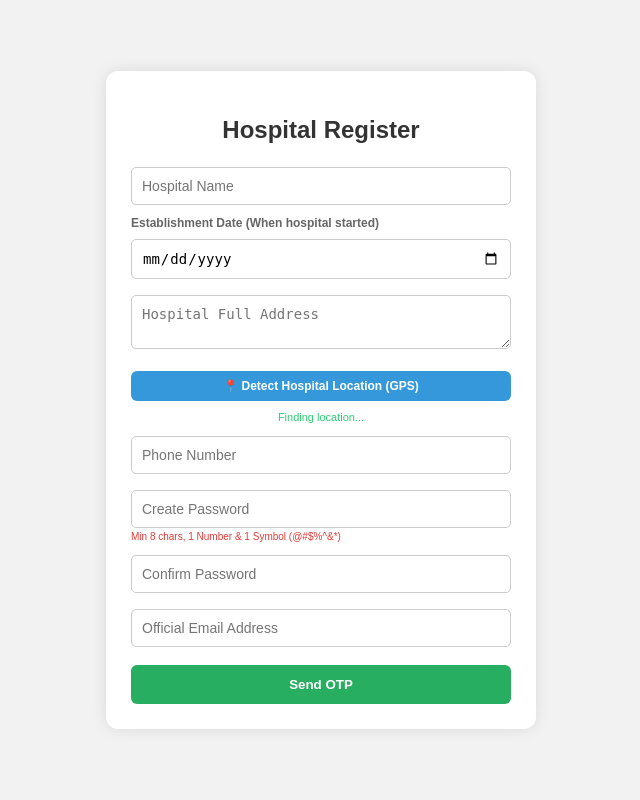
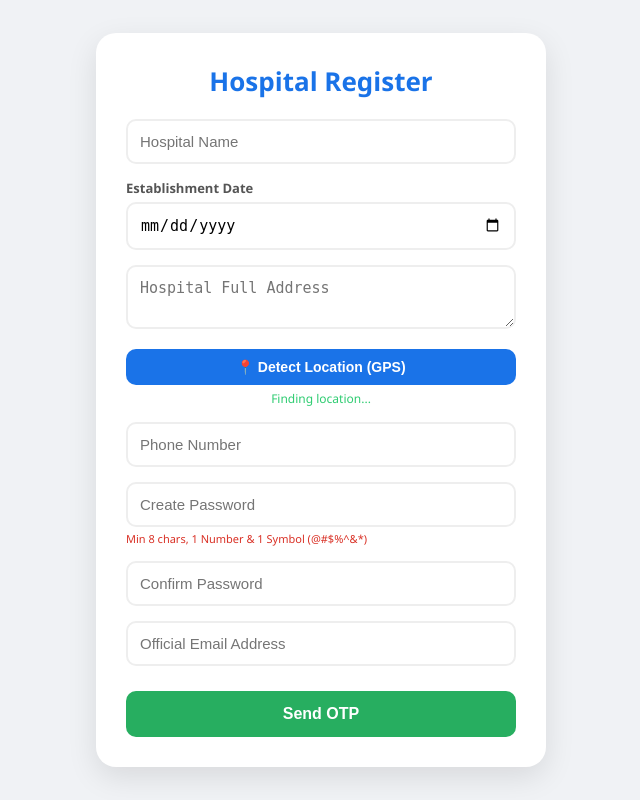
Before and after one commit to hp619/HP, a Flask app: page /register/hospital in a window 1280 px wide. Shown: the whole page, without its empty margins (319-959 px from the left). Run offline with Flask 3, Linux system fonts and the light colour scheme.

Commit message:
Update hospital_register.html

```diff
--- a/templates/hospital_register.html
+++ b/templates/hospital_register.html
@@ -1,51 +1,133 @@
 <!DOCTYPE html>
-<html>
+<html lang="en">
 <head>
+    <meta charset="UTF-8">
+    <meta name="viewport" content="width=device-width, initial-scale=1.0">
     <title>Hospital Registration</title>
     <style>
-        body { font-family: Arial; background: #f2f2f2; display: flex; justify-content: center; align-items: center; height: 100vh; margin: 0; }
-        .card { width: 380px; background: white; padding: 25px; border-radius: 12px; box-shadow: 0 0 15px rgba(0,0,0,0.1); }
-        h2 { text-align: center; color: #333; margin-bottom: 15px; }
-        input, textarea { width: 100%; padding: 10px; margin: 8px 0; border: 1px solid #ccc; border-radius: 5px; box-sizing: border-box; font-size: 14px; }
-        label { font-size: 12px; color: #666; font-weight: bold; }
-        button { width: 100%; padding: 12px; background: #27ae60; color: white; border: none; border-radius: 6px; cursor: pointer; font-weight: bold; margin-top: 10px; }
-        .pass-hint { font-size: 10px; color: #e53935; display: block; margin-top: -5px; margin-bottom: 5px; }
-        #otp-box { display:none; padding:10px; background:#f0fff4; border:1px dashed green; margin-top:10px; }
+        * { box-sizing: border-box; margin: 0; padding: 0; }
+        body {
+            font-family: 'Segoe UI', Arial, sans-serif;
+            background: #f0f2f5;
+            display: flex;
+            justify-content: center;
+            align-items: center;
+            min-height: 100vh;
+            padding: 20px;
+        }
+        .card {
+            width: 100%;
+            max-width: 450px;
+            background: white;
+            padding: 30px;
+            border-radius: 20px;
+            box-shadow: 0 10px 30px rgba(0,0,0,0.1);
+        }
+        h2 { text-align: center; color: #1a73e8; margin-bottom: 20px; font-size: 26px; }
 
-        /* Naya Styles GPS button ke liye */
-        .gps-btn { background: #3498db; margin-bottom: 10px; font-size: 12px; padding: 8px; }
-        .gps-status { font-size: 11px; color: #2ecc71; text-align: center; display: block; margin-bottom: 5px; }
+        .form-group { margin-bottom: 15px; }
+        label { font-size: 13px; color: #555; font-weight: 600; display: block; margin-bottom: 5px; }
+
+        input, textarea {
+            width: 100%;
+            padding: 12px;
+            border: 2px solid #eee;
+            border-radius: 10px;
+            font-size: 15px;
+            outline: none;
+            transition: 0.3s;
+        }
+        input:focus, textarea:focus { border-color: #1a73e8; background: #f8fbff; }
+
+        button {
+            width: 100%;
+            padding: 14px;
+            background: #27ae60;
+            color: white;
+            border: none;
+            border-radius: 10px;
+            cursor: pointer;
+            font-size: 16px;
+            font-weight: bold;
+            margin-top: 10px;
+            transition: 0.3s;
+        }
+        button:hover { background: #219150; transform: translateY(-1px); }
+
+        .gps-btn {
+            background: #1a73e8;
+            margin-bottom: 5px;
+            font-size: 14px;
+            padding: 10px;
+            display: flex;
+            align-items: center;
+            justify-content: center;
+            gap: 8px;
+        }
+        .gps-btn:hover { background: #1557b0; }
+
+        .gps-status { font-size: 12px; color: #2ecc71; text-align: center; display: block; margin-bottom: 15px; min-height: 15px; }
+        .pass-hint { font-size: 11px; color: #d93025; display: block; margin-top: 5px; line-height: 1.3; }
+
+        #otp-box {
+            display:none;
+            padding: 15px;
+            background: #eafff2;
+            border: 2px dashed #27ae60;
+            border-radius: 10px;
+            margin: 15px 0;
+        }
+
+        @media (max-width: 480px) {
+            .card { padding: 20px; }
+            h2 { font-size: 22px; }
+        }
     </style>
 </head>
 <body>
+
 <div class="card">
     <h2>Hospital Register</h2>
     <form id="hForm">
         <input type="hidden" id="h_lat" name="lat">
         <input type="hidden" id="h_lng" name="lng">
 
+        <div class="form-group">
             <input type="text" id="h_name" placeholder="Hospital Name" required>
+        </div>
 
-        <label for="h_date">Establishment Date (When hospital started)</label>
+        <div class="form-group">
+            <label for="h_date">Establishment Date</label>
             <input type="date" id="h_date" required>
+        </div>
 
+        <div class="form-group">
             <textarea id="h_address" placeholder="Hospital Full Address" rows="2" required></textarea>
+        </div>
 
-        <button type="button" class="gps-btn" onclick="getLocation()">📍 Detect Hospital Location (GPS)</button>
+        <button type="button" class="gps-btn" onclick="getLocation()">📍 Detect Location (GPS)</button>
         <span id="location-msg" class="gps-status"></span>
 
+        <div class="form-group">
             <input type="text" id="h_phone" placeholder="Phone Number">
+        </div>
 
+        <div class="form-group">
             <input type="password" id="pass" placeholder="Create Password" required>
             <span class="pass-hint">Min 8 chars, 1 Number & 1 Symbol (@#$%^&*)</span>
+        </div>
 
+        <div class="form-group">
             <input type="password" id="c_pass" placeholder="Confirm Password" required>
+        </div>
 
+        <div class="form-group">
             <input type="email" id="email" placeholder="Official Email Address" required>
+        </div>
 
         <div id="otp-box">
-            <span style="font-size:11px; font-weight:bold; color:green;">EMAIL VERIFICATION CODE</span>
-            <input type="text" id="otp_code" placeholder="Enter OTP">
+            <span style="font-size:12px; font-weight:bold; color:#27ae60; display:block; margin-bottom:5px;">EMAIL VERIFICATION CODE</span>
+            <input type="text" id="otp_code" placeholder="Enter OTP Here">
         </div>
 
         <button type="button" id="btn" onclick="handle()">Send OTP</button>
@@ -55,13 +137,11 @@
 <script>
 let step = 1;
 
-// Location detect karne ka function
 function getLocation() {
     const msg = document.getElementById('location-msg');
     if (navigator.geolocation) {
         msg.innerText = "Finding location...";
         navigator.geolocation.getCurrentPosition((position) => {
-            // Hum coordinates save kar rahe hain
             document.getElementById('h_lat').value = position.coords.latitude;
             document.getElementById('h_lng').value = position.coords.longitude;
             msg.innerText = "✅ Location Captured Successfully!";
@@ -69,24 +149,22 @@ function getLocation() {
         }, (error) => {
             msg.innerText = "❌ Error: Please allow location access.";
             msg.style.color = "red";
-            alert("Location access denied! SOS alert ke liye location zaroori hai.");
+            alert("Location access denied!");
         });
     } else {
         alert("Aapka browser GPS support nahi karta.");
     }
 }
 
-// Page load hote hi location mangne ki koshish karein
 window.onload = getLocation;
 
 function isStrongPassword(password) {
     const minLength = 8;
     const hasNumber = /\d/;
     const hasSpecialChar = /[!@#$%^&*(),.?":{}|<>]/;
-
     if (password.length < minLength) return "Password kam se kam 8 characters ka hona chahiye!";
-    if (!hasNumber.test(password)) return "Password mein kam se kam ek number hona chahiye!";
-    if (!hasSpecialChar.test(password)) return "Password mein kam se kam ek special character hona chahiye!";
+    if (!hasNumber.test(password)) return "Password mein ek number hona chahiye!";
+    if (!hasSpecialChar.test(password)) return "Password mein ek special character hona chahiye!";
     return true;
 }
 
@@ -102,17 +180,8 @@ function handle() {
     const hPhone = document.getElementById('h_phone').value;
 
     if(step === 1) {
-        if(!hName || !hDate || !email || !hAddress) { alert("Bhai, saari details bharna zaroori hai!"); return; }
-
-        if(!hLat || !hLng) {
-            if(!confirm("Location detect nahi hui hai. SOS feature kaam nahi karega. Kya aap bina location ke register karna chahte hain?")) {
-                getLocation();
-                return;
-            }
-        }
-
+        if(!hName || !hDate || !email || !hAddress) { alert("Details bharna zaroori hai!"); return; }
         if(p1 !== p2) { alert("Passwords match nahi ho rahe!"); return; }
-
         const strengthCheck = isStrongPassword(p1);
         if(strengthCheck !== true) { alert(strengthCheck); return; }
 
@@ -127,7 +196,6 @@ function handle() {
                 hospital_name: hName,
                 address: hAddress,
                 establishment_date: hDate,
-                // NAYA LOGIC: parseFloat use kiya taaki backend ko String nahi Number mile
                 lat: hLat ? parseFloat(hLat) : null,
                 lng: hLng ? parseFloat(hLng) : null
             })
@@ -138,11 +206,10 @@ function handle() {
                 step = 2;
                 alert("OTP bhej diya gaya hai!");
             } else {
-                alert("Server error! Check karo app.py chal raha hai ya nahi.");
+                alert("Server error!");
             }
         });
     } else {
-        // Step 2: Verification step
         fetch('/verify-and-register', {
             method: 'POST',
             headers: {'Content-Type': 'application/json'},
@@ -155,11 +222,10 @@ function handle() {
                 address: hAddress,
                 establishment_date: hDate,
                 phone: hPhone,
-                // NAYA LOGIC: parseFloat conversion
                 lat: hLat ? parseFloat(hLat) : null,
                 lng: hLng ? parseFloat(hLng) : null
             })
-        }).then(res => res.ok ? window.location.href='/login' : alert("Galat OTP! Sahi code dalein."));
+        }).then(res => res.ok ? window.location.href='/login' : alert("Galat OTP!"));
     }
 }
 </script>
```
Lines whose indentation alone changed are shown as unchanged.
